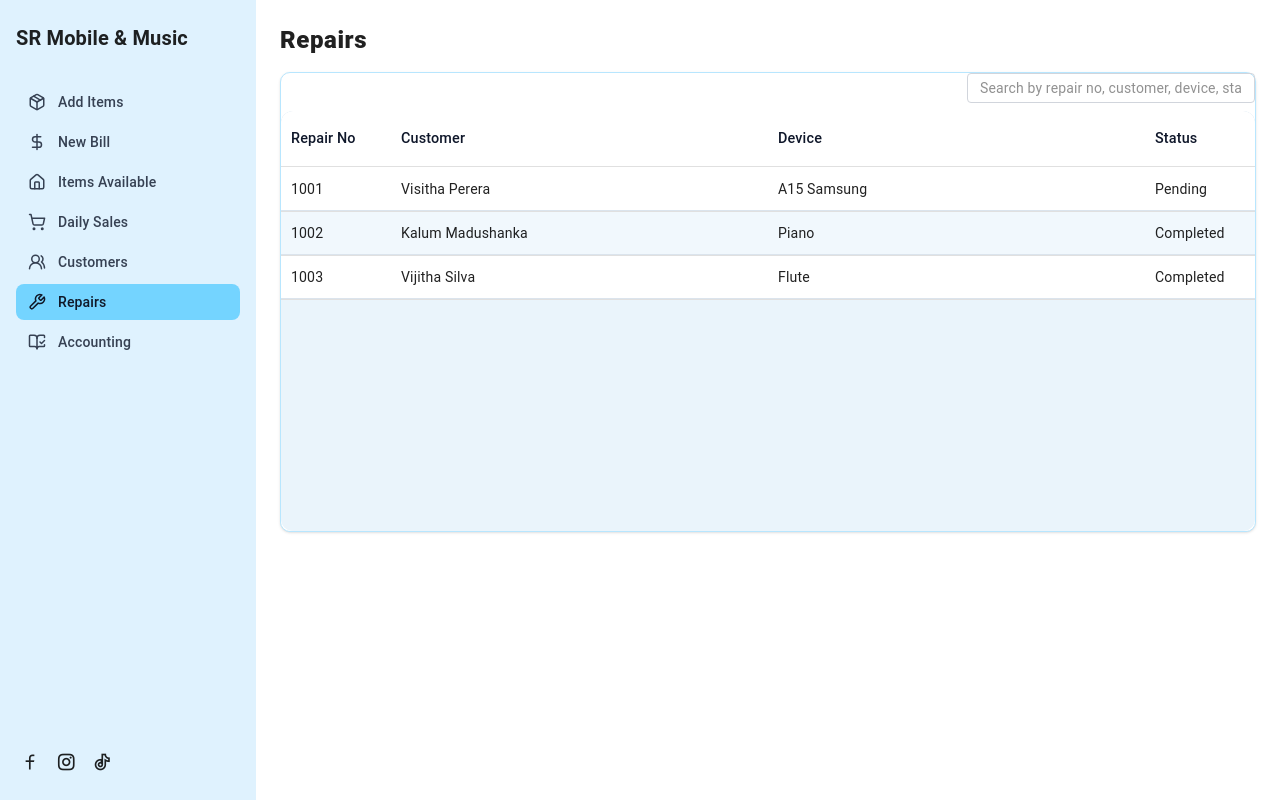
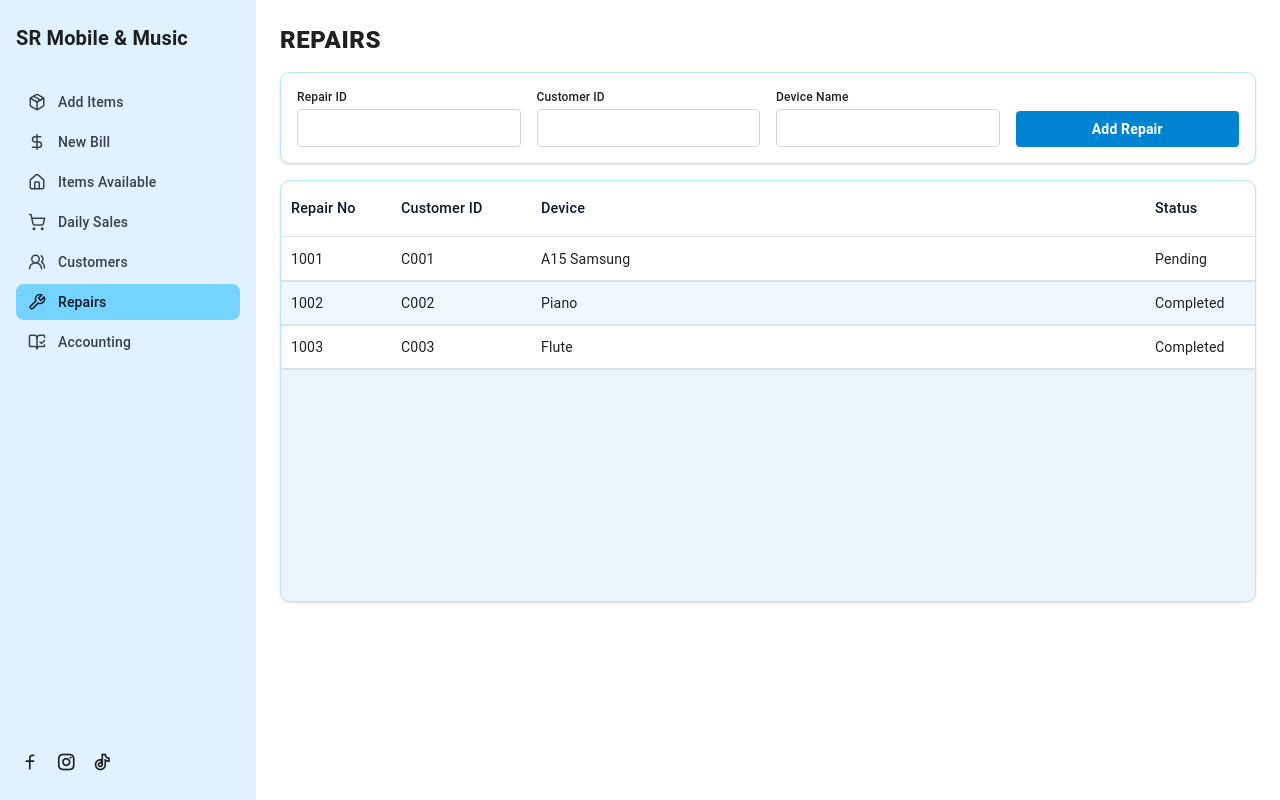
Before and after one commit to ChathukaViduranga/StockManagementFE, a Next.js app: page /repairs in a window 1280 px wide. Built offline with nearby package versions, Linux system fonts and the light colour scheme.

Commit message:
implemented add repairs function

```diff
--- a/src/app/(dashboard)/new-bill/page.jsx
+++ b/src/app/(dashboard)/new-bill/page.jsx
@@ -10,6 +10,7 @@ export default function NewBillPage() {
     price: "",
     discount: "",
     net: "",
+    salesman: "", // ← NEW
     custId: "",
     custName: "",
     address: "",
@@ -17,6 +18,7 @@ export default function NewBillPage() {
     nic: "",
   });
 
+  /* ---------------- helpers ---------------- */
   function handleChange(e) {
     const { name, value } = e.target;
     setBill({ ...bill, [name]: value });
@@ -28,15 +30,15 @@ export default function NewBillPage() {
     return (p - d).toFixed(2);
   }
 
-  /* ---------------- make PDF ---------------- */
+  /* ---------------- generate PDF ---------------- */
   function handleGenerate() {
-    const doc = new jsPDF({ unit: "pt" }); // points
+    const doc = new jsPDF({ unit: "pt" });
 
-    /* title */
+    // title
     doc.setFontSize(16).setFont("helvetica", "bold");
     doc.text("SR Mobile & Music – Invoice / Bill", 40, 50);
 
-    /* item details */
+    // rows
     doc.setFontSize(12).setFont("helvetica", "normal");
     const startY = 90;
     const rowGap = 50;
@@ -46,6 +48,7 @@ export default function NewBillPage() {
       ["Price (Rs)", bill.price],
       ["Discount (Rs)", bill.discount],
       ["Net Amount (Rs)", calcNet()],
+      ["Salesman ID", bill.salesman], // ← NEW
       ["Customer ID", bill.custId],
       ["Customer Name", bill.custName],
       ["Address", bill.address],
@@ -59,7 +62,7 @@ export default function NewBillPage() {
       doc.text(`${value}`, 200, y);
     });
 
-    /* footer */
+    // footer
     doc.setFontSize(10);
     doc.text(
       `Generated on ${new Date().toLocaleString()}`,
@@ -67,15 +70,17 @@ export default function NewBillPage() {
       startY + rows.length * rowGap + 30
     );
 
-    /* download */
+    // download
     doc.save(`bill_${bill.itemNo || "new"}.pdf`);
 
+    // reset form
     setBill({
       itemNo: "",
       itemName: "",
       price: "",
       discount: "",
       net: "",
+      salesman: "",
       custId: "",
       custName: "",
       address: "",
@@ -84,9 +89,10 @@ export default function NewBillPage() {
     });
   }
 
+  /* ---------------- UI ---------------- */
   return (
     <section className="flex flex-col items-center gap-6">
-      <h1 className="text-2xl font-extrabold tracking-wide">NEW BILL</h1>
+      <h1 className="text-2xl font-extrabold tracking-wide">NEW BILL</h1>
 
       <form
         onSubmit={(e) => {
@@ -95,7 +101,7 @@ export default function NewBillPage() {
         }}
         className="grid w-full max-w-xl grid-cols-1 gap-4 md:grid-cols-2"
       >
-        {/* item fields */}
+        {/* Item details */}
         <Input
           label="Item No"
           name="itemNo"
@@ -108,6 +114,7 @@ export default function NewBillPage() {
           value={bill.itemName}
           onChange={handleChange}
         />
+
         <Input
           label="Price (Rs)"
           name="price"
@@ -128,9 +135,19 @@ export default function NewBillPage() {
             setBill((b) => ({ ...b, net: calcNet() }));
           }}
         />
+
+        {/* NEW Salesman ID */}
+        <Input
+          label="Salesman ID"
+          name="salesman"
+          value={bill.salesman}
+          onChange={handleChange}
+        />
+
+        {/* Net amount (read-only) */}
         <Input label="Net Amount (Rs)" name="net" value={calcNet()} readOnly />
 
-        {/* customer info */}
+        {/* Customer info */}
         <Input
           label="Customer ID"
           name="custId"
@@ -156,7 +173,7 @@ export default function NewBillPage() {
           onChange={handleChange}
         />
 
-        {/* address full width */}
+        {/* Address (full width) */}
         <div className="md:col-span-2">
           <label className="mb-1 block text-sm font-medium">
             Customer Address
@@ -170,7 +187,7 @@ export default function NewBillPage() {
           />
         </div>
 
-        {/* submit */}
+        {/* Generate button */}
         <button
           type="submit"
           className="mt-2 w-40 rounded bg-sky-600 py-2 text-sm font-semibold text-white hover:bg-sky-700 md:col-span-2"
@@ -182,7 +199,7 @@ export default function NewBillPage() {
   );
 }
 
-/* ------------- tiny reusable input component ------------- */
+/* -------- reusable input component -------- */
 function Input({ label, type = "text", ...props }) {
   return (
     <div>
--- a/src/app/(dashboard)/repairs/page.jsx
+++ b/src/app/(dashboard)/repairs/page.jsx
@@ -1,18 +1,41 @@
+"use client";
+import { useState } from "react";
 import RepairsGrid from "@/app/components/RepairsGrid";
+import NewRepairForm from "@/app/components/NewRepairForm";
 
-export const metadata = { title: "Repairs" };
+// export const metadata = { title: "Repairs" };
+
+const initialRows = [
+  {
+    id: 1,
+    no: "1001",
+    customer: "C001",
+    name: "A15 Samsung",
+    status: "Pending",
+  },
+  { id: 2, no: "1002", customer: "C002", name: "Piano", status: "Completed" },
+  { id: 3, no: "1003", customer: "C003", name: "Flute", status: "Completed" },
+];
 
 export default function RepairsPage() {
+  const [rows, setRows] = useState(initialRows);
+
+  function addRepair(newRow) {
+    setRows((r) => [...r, newRow]);
+  }
+
   return (
-    <section className="flex flex-col gap-4 bg-white">
-      {/* heading + action */}
-      <header className="flex items-center justify-between">
-        <h1 className="text-2xl font-extrabold tracking-wide">Repairs</h1>
-      </header>
+    <section className="flex flex-col gap-4">
+      <h1 className="text-2xl font-extrabold tracking-wide">REPAIRS</h1>
 
-      {/* the DataGrid card */}
+      {/* New repair entry */}
+      <div className="rounded-lg border border-sky-200 bg-white shadow-sm p-4">
+        <NewRepairForm onAdd={addRepair} />
+      </div>
+
+      {/* Repairs table */}
       <div className="rounded-lg border border-sky-200 bg-white shadow-sm">
-        <RepairsGrid />
+        <RepairsGrid rows={rows} />
       </div>
     </section>
   );
--- /dev/null
+++ b/src/app/components/NewRepairForm.jsx
@@ -0,0 +1,71 @@
+"use client";
+import { useState } from "react";
+
+export default function NewRepairForm({ onAdd }) {
+  const [form, setForm] = useState({ no: "", customer: "", name: "" });
+
+  function handleChange(e) {
+    const { name, value } = e.target;
+    setForm({ ...form, [name]: value });
+  }
+
+  function handleSubmit(e) {
+    e.preventDefault();
+    if (!form.no || !form.customer || !form.name) return;
+
+    onAdd({
+      id: Date.now(), // unique row key
+      no: form.no,
+      customer: form.customer,
+      name: form.name,
+      status: "Pending",
+    });
+
+    setForm({ no: "", customer: "", name: "" });
+  }
+
+  return (
+    <form
+      onSubmit={handleSubmit}
+      className="grid grid-cols-1 gap-4 md:grid-cols-4 items-end"
+    >
+      <Input
+        label="Repair ID"
+        name="no"
+        value={form.no}
+        onChange={handleChange}
+      />
+      <Input
+        label="Customer ID"
+        name="customer"
+        value={form.customer}
+        onChange={handleChange}
+      />
+      <Input
+        label="Device Name"
+        name="name"
+        value={form.name}
+        onChange={handleChange}
+      />
+
+      <button
+        type="submit"
+        className="rounded bg-sky-600 px-4 py-2 text-sm font-semibold text-white hover:bg-sky-700"
+      >
+        Add Repair
+      </button>
+    </form>
+  );
+}
+
+function Input({ label, ...props }) {
+  return (
+    <div>
+      <label className="mb-1 block text-xs font-medium">{label}</label>
+      <input
+        {...props}
+        className="w-full rounded border border-gray-300 px-3 py-2 text-sm outline-sky-400"
+      />
+    </div>
+  );
+}
--- a/src/app/components/RepairsGrid.jsx
+++ b/src/app/components/RepairsGrid.jsx
@@ -1,73 +1,20 @@
 "use client";
 
-import { useState, useMemo } from "react";
 import { DataGrid } from "@mui/x-data-grid";
 
-/* ---------- columns ---------- */
+/* -------- columns stay constant -------- */
 const columns = [
-  { field: "no", headerName: "Repair No", width: 110 },
-  { field: "customer", headerName: "Customer", flex: 1, minWidth: 180 },
+  { field: "no", headerName: "Repair No", width: 110 },
+  { field: "customer", headerName: "Customer ID", width: 140 },
   { field: "name", headerName: "Device", flex: 1, minWidth: 180 },
   { field: "status", headerName: "Status", width: 110 },
 ];
 
-/* ---------- rows ---------- */
-const rows = [
-  {
-    id: 1,
-    no: "1001",
-    customer: "Visitha Perera",
-    name: "A15 Samsung",
-    status: "Pending",
-  },
-  {
-    id: 2,
-    no: "1002",
-    customer: "Kalum Madushanka",
-    name: "Piano",
-    status: "Completed",
-  },
-  {
-    id: 3,
-    no: "1003",
-    customer: "Vijitha Silva",
-    name: "Flute",
-    status: "Completed",
-  },
-];
-
-export default function RepairsGrid() {
-  const [query, setQuery] = useState("");
-
-  /* filter rows when query changes */
-  const data = useMemo(() => {
-    if (!query.trim()) return rows;
-    const q = query.toLowerCase();
-    return rows.filter(
-      (r) =>
-        r.no.includes(q) ||
-        r.customer.toLowerCase().includes(q) ||
-        r.name.toLowerCase().includes(q) ||
-        r.status.toLowerCase().includes(q)
-    );
-  }, [query]);
-
+export default function RepairsGrid({ rows }) {
   return (
-    <>
-      {/* search box */}
-      <div className="mb-2 flex justify-end">
-        <input
-          type="text"
-          placeholder="Search by repair no, customer, device, status…"
-          value={query}
-          onChange={(e) => setQuery(e.target.value)}
-          className="w-72 rounded border border-gray-300 px-3 py-1 text-sm outline-sky-400"
-        />
-      </div>
-
     <div style={{ height: 420, width: "100%" }}>
       <DataGrid
-          rows={data}
+        rows={rows}
         columns={columns}
         hideFooter
         disableColumnMenu
@@ -100,6 +47,5 @@ export default function RepairsGrid() {
         }}
       />
     </div>
-    </>
   );
 }
```
Lines whose indentation alone changed are shown as unchanged.
